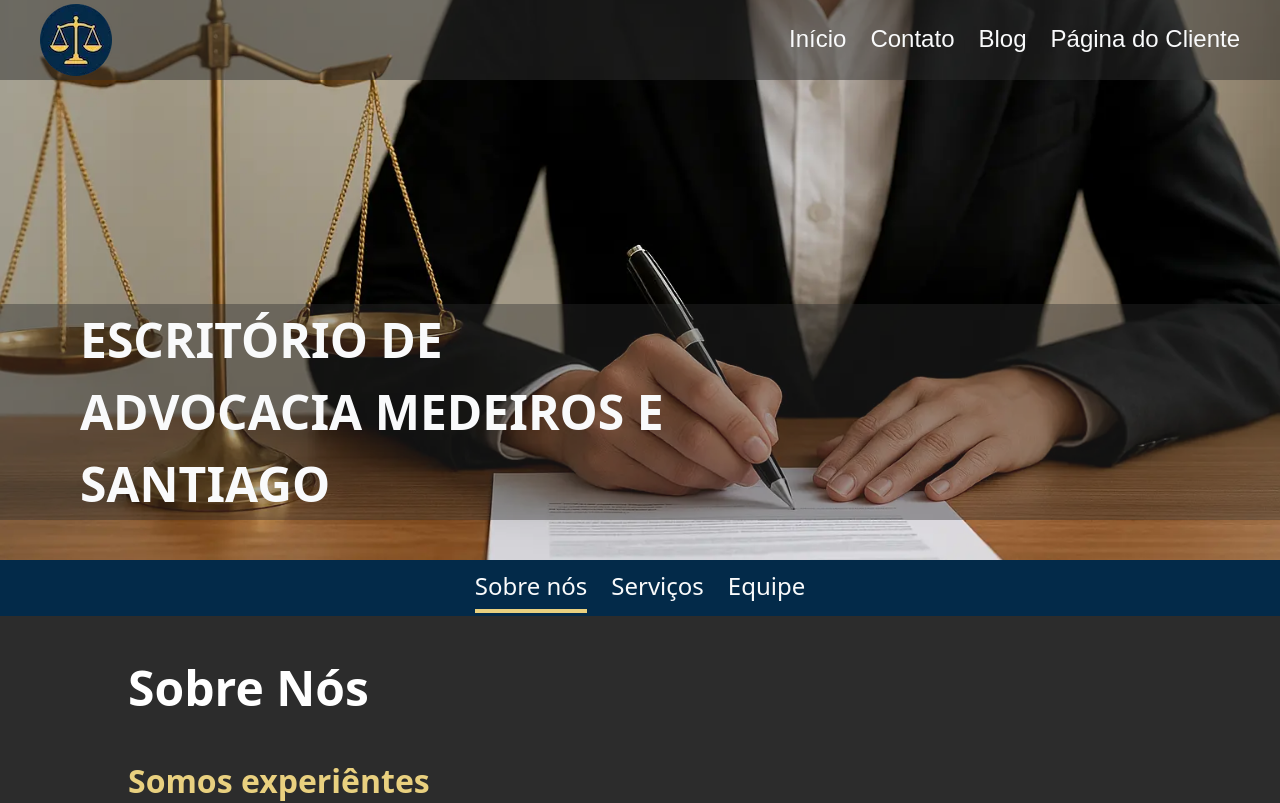
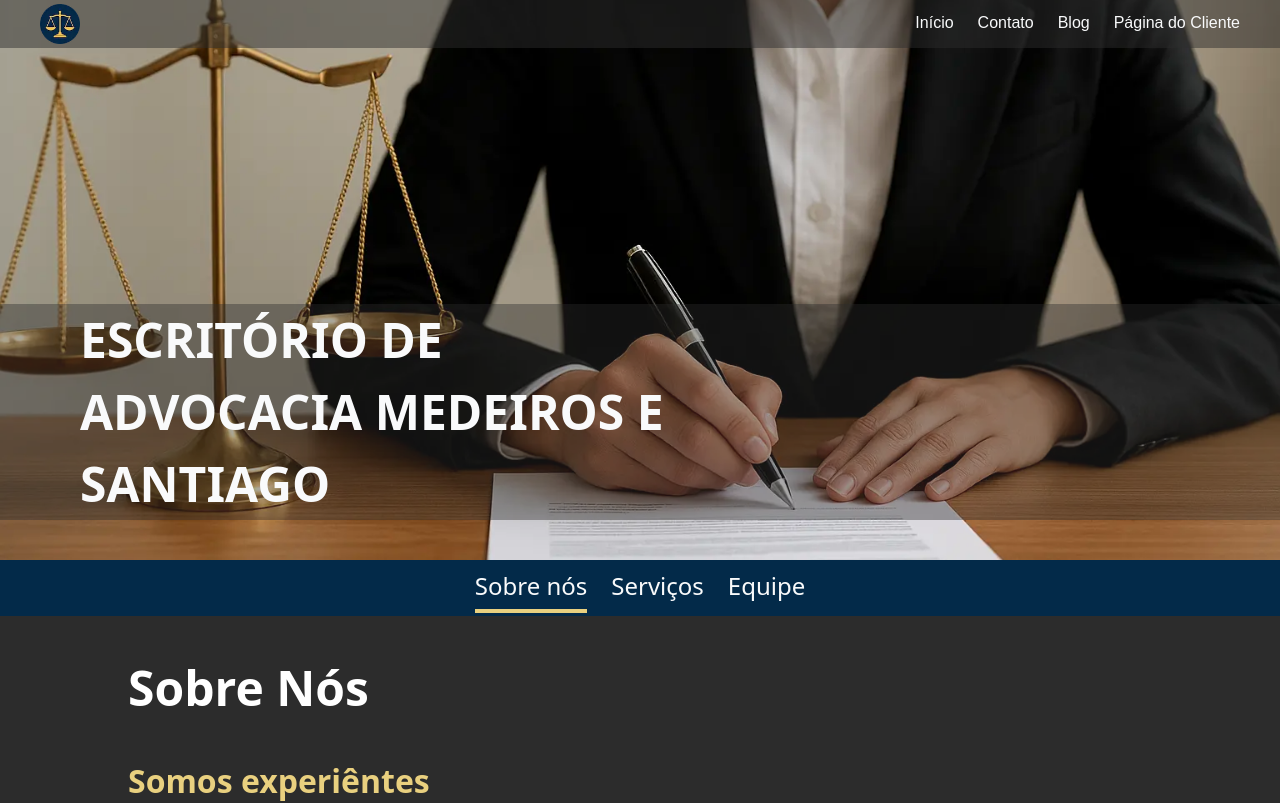
Before and after one commit to DavidSheltonSF/corporate-lawyer-website, a Next.js app: page / in a window 1280 px wide. Shown: the top 803 px of the page. Built offline with nearby package versions, Linux system fonts and the light colour scheme.

Commit message:
refactor(Navbar): apply mobile-first style and enhance responsiveness

```diff
--- a/app/components/Navbar.tsx
+++ b/app/components/Navbar.tsx
@@ -9,18 +9,18 @@ export function Navbar() {
   }
 
   return (
-    <nav className="absolute top-0 flex justify-between items-center bg-[var(--black-color)]/48 w-full h-[80px] px-[40px] max-md:px-[24px]">
+    <nav className="absolute top-0 flex justify-between items-center bg-[var(--black-color)]/48 w-full h-auto py-[4px] px-[40px] max-md:px-[24px]">
       <div>
         <a href="#">
           <img
-            className="size-[72px]"
+            className="size-[56px] lg:size-[40px]"
             src="./website-logo-with-circle-72px.webp"
             alt="website-logo"
           />
         </a>
       </div>
-      <div className="navbar-menu max-md:absolute max-md:w-full max-md:left-0 max-md:top-[100%] max-md:bg-[var(--black-color)]/75 max-md:h-0 max-md:overflow-hidden transition-height duration-300">
-        <ul className="flex max-md:flex-col items-center justify-center gap-[24px] text-color-white text-[24px]">
+      <div className="navbar-menu flex justify-center absolute lg:static left-0 top-[100%] w-full lg:w-auto bg-[var(--black-color)]/75 lg:bg-transparent h-0 lg:h-auto overflow-hidden transition-height duration-300">
+        <ul className="flex flex-col lg:flex-row items-center justify-center gap-[16px] lg:gap-[24px] text-color-white text-[1.5rem] lg:text-[1rem]">
           <NavbarItem name="Início" link="/" />
           <NavbarItem name="Contato" link="/contact" />
           <NavbarItem name="Blog" link="#" />
```
